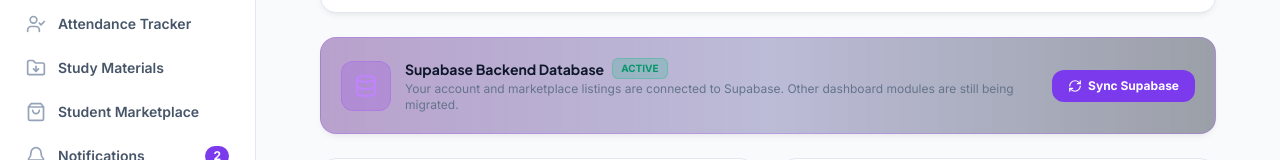
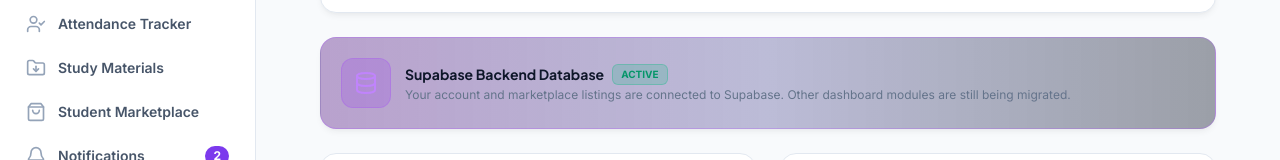
Before and after one commit to monstersugu888-byte/student-marketplace, a Next.js app: page /profile in a window 1280 px wide. Shown: the part 254-414 px from the top of the page. Built offline with nearby package versions, Linux system fonts and the light colour scheme; no server answers; the database is empty.

Commit message:
Remove manual Supabase sync button from profile

```diff
--- a/src/app/profile/page.tsx
+++ b/src/app/profile/page.tsx
@@ -19,8 +19,6 @@
   CheckCircle2,
   Trash2,
   Database,
-  Cloud,
-  RefreshCw
 } from 'lucide-react';
 import { Modal } from '@/components/common/Modal';
 
@@ -34,9 +32,7 @@
     toggleTheme,
     logout,
     showToast,
-    isCloudSyncing,
-    lastSyncedAt,
-    refreshFromCloud
+    isCloudSyncing
   } = useApp();
 
   const [isEditOpen, setIsEditOpen] = useState(false);
@@ -133,14 +129,7 @@
           </div>
         </div>
 
-        <button
-          onClick={refreshFromCloud}
-          disabled={isCloudSyncing}
-          className="flex items-center justify-center gap-1.5 px-4 py-2 bg-primary hover:bg-primary-dark text-white rounded-xl text-xs font-bold transition-all shrink-0"
-        >
-          <RefreshCw className={`w-3.5 h-3.5 ${isCloudSyncing ? 'animate-spin' : ''}`} />
-          <span>{isCloudSyncing ? 'Syncing...' : 'Sync Supabase'}</span>
-        </button>
+
       </div>
 
       {/* Academic Details Card */}
```
